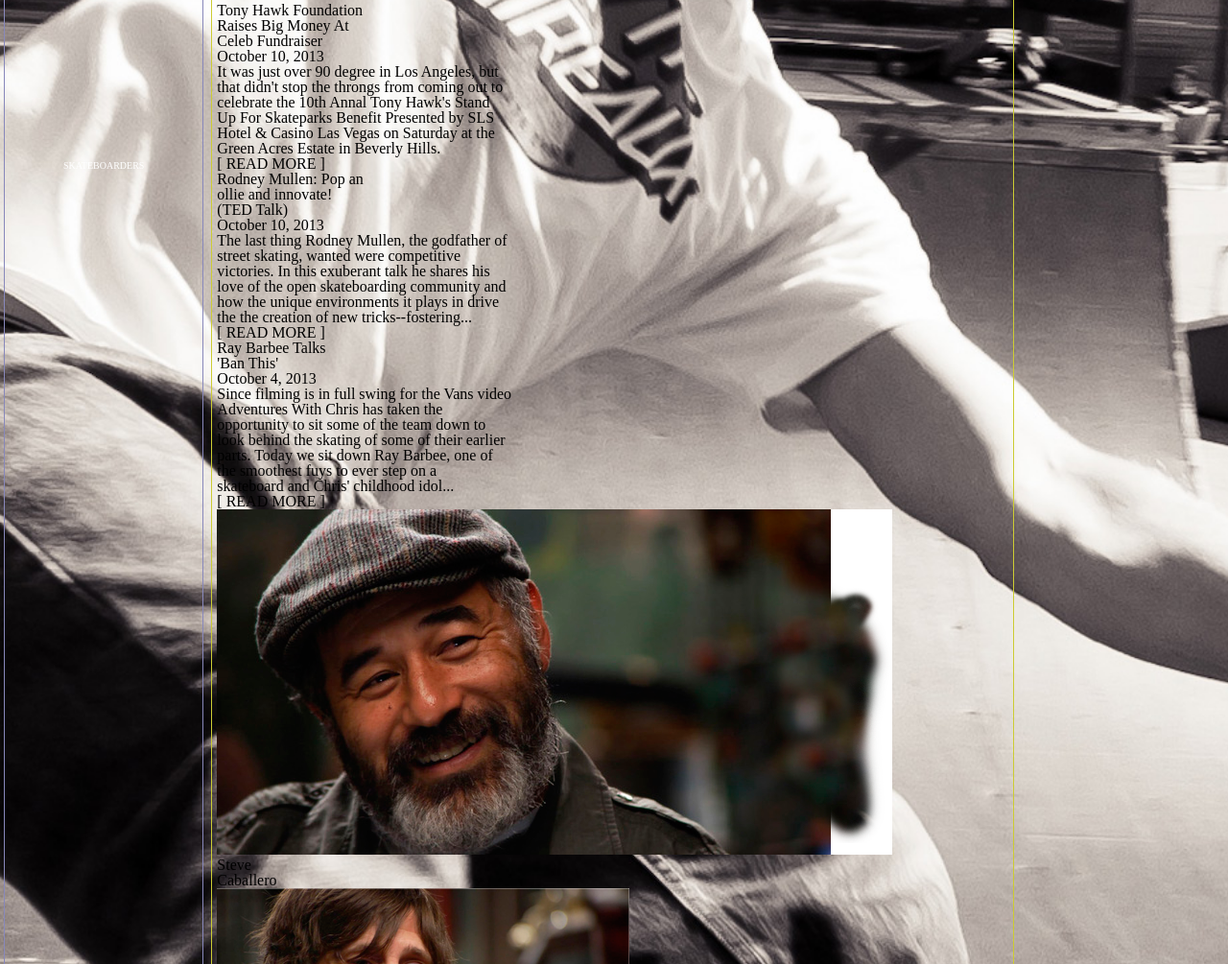
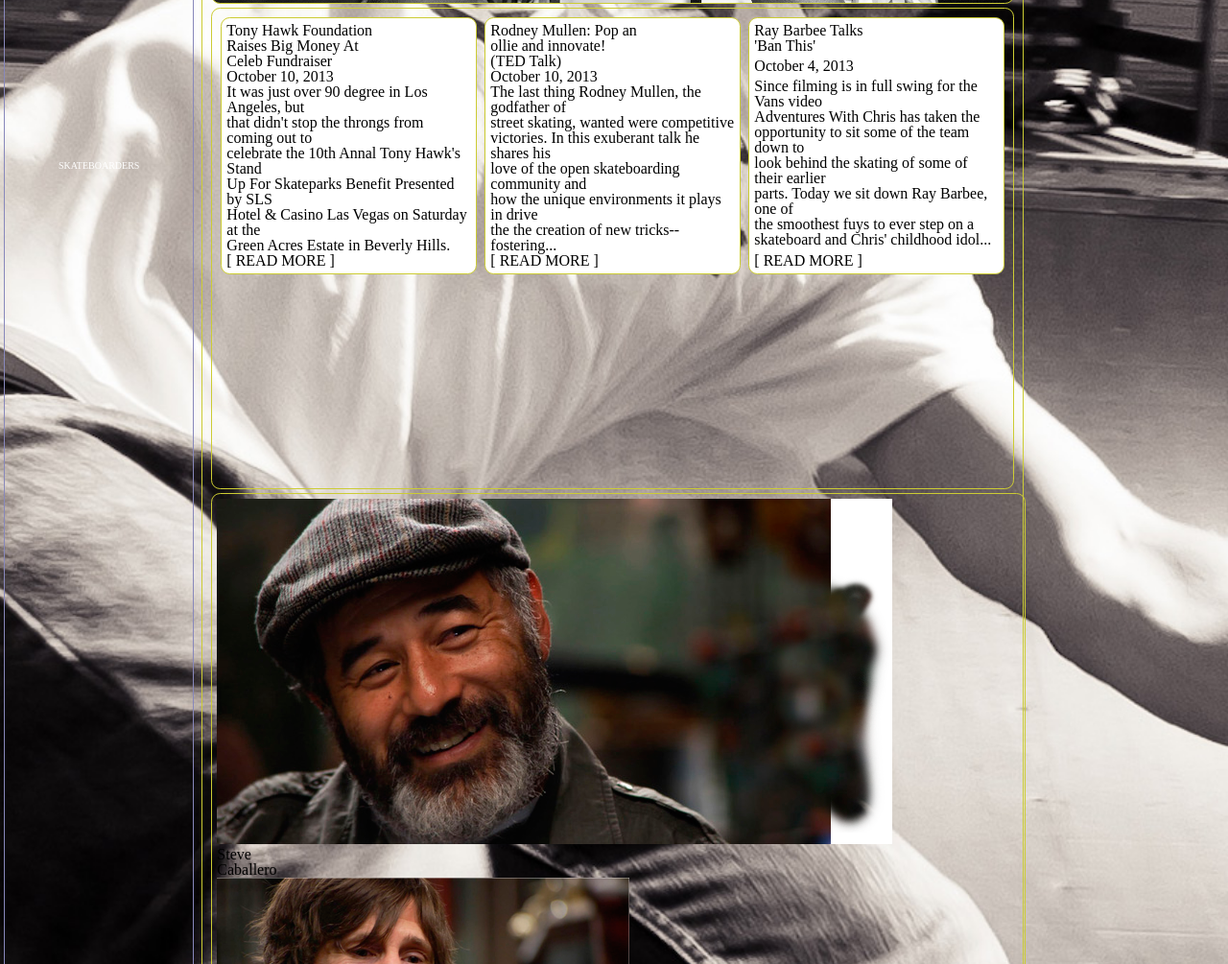
Before and after one commit to MeesterMeetch/peralta, a plain HTML site: page index.html in a window 1280 px wide. Shown: the part 587-1592 px from the top of the page at 96% size. Drawn offline with nearby package versions, Linux system fonts and the light colour scheme.

Commit message:
css started for articles

```diff
--- a/style.css
+++ b/style.css
@@ -153,52 +153,82 @@ padding-bottom: 0; */
       height: auto;
               flex: 3 1 60%;
               order: 1;
-
-      /* display: block; */
-      /* position: relative; */
-      /* width: 99%; */
       padding-bottom: 26%;
       background-image: url(assets/top-image.png);
           background-size: cover;
           background-repeat: no-repeat;
           z-index: 1;
+      }
+
+      .newsWrapper {
+        display: flex;
+        margin: 4px;
+        padding: 5px;
+        border: 1px solid #cccc33;
+        border-radius: 7pt;
+        height: auto;
+                flex: 3 1 60%;
+                order: 1;
+        padding-bottom: 26%;
+      }
+
+      .tonyHawkWrapper {
+        display: flex;
+        flex-direction: column;
+        justify-content: space-between;
+        margin: 4px;
+        padding: 5px;
+        border: 1px solid #cccc33;
+        border-radius: 7pt;
+        height: auto;
+                flex: 3 1 60%;
+                order: 1;
+        background-color: white;
+      }
+
+      .rodneyMullenWrapper {
+        display: flex;
+        flex-direction: column;
+        justify-content: space-between;
+        margin: 4px;
+        padding: 5px;
+        border: 1px solid #cccc33;
+        border-radius: 7pt;
+        height: auto;
+                flex: 3 1 60%;
+                order: 1;
+        background-color: white;
+      }
+
+      .rayBareeWrapper {
+        display: flex;
+        flex-direction: column;
+        justify-content: space-between;
+        margin: 4px;
+        padding: 5px;
+        border: 1px solid #cccc33;
+        border-radius: 7pt;
+        height: auto;
+                flex: 3 1 60%;
+                order: 1;
+        background-color: white;
+      }
+
+      h3 {
+        text-align: -webkit-left;
+      }
 
 
-
-
-/*       background-image: url(assets/peralta-logo.png);
-
-    background-size: cover;
-    background-position: center;
-    z-index: 2;
-    height: auto; -->
-
-
-
-/*       background:
-  url(assets/peralta-logo.png) width: 99% no-repeat z-index: 2,
-  url(assets/top-image.png) width: 99% no-repeat z-index: 1;
-   } */
-
-    }
-/*     .logo1 {
-  position: absolute;
-  width: 99%; */
-/*       z-index: 2; */
-/*       margin: 0; */
-    }
-
-/*     .logoBack {
-  position: absolute;
-  width: 99%;
-  z-index: 1;
-  margin: 0;
-  background-size: cover;
-} */
-
-
-
-   .skatersWrapper {
+  .skatersWrapper {
+    display: flex;
+    margin: 4px;
+    padding: 5px;
+    border: 1px solid #cccc33;
+    border-radius: 7pt;
+    height: auto;
+            flex: 3 1 60%;
+            order: 1;
+    padding-bottom: 26%;
 
      width: 99%;
    }
```
Also changed, not shown: index.html (+0 -2 lines).
